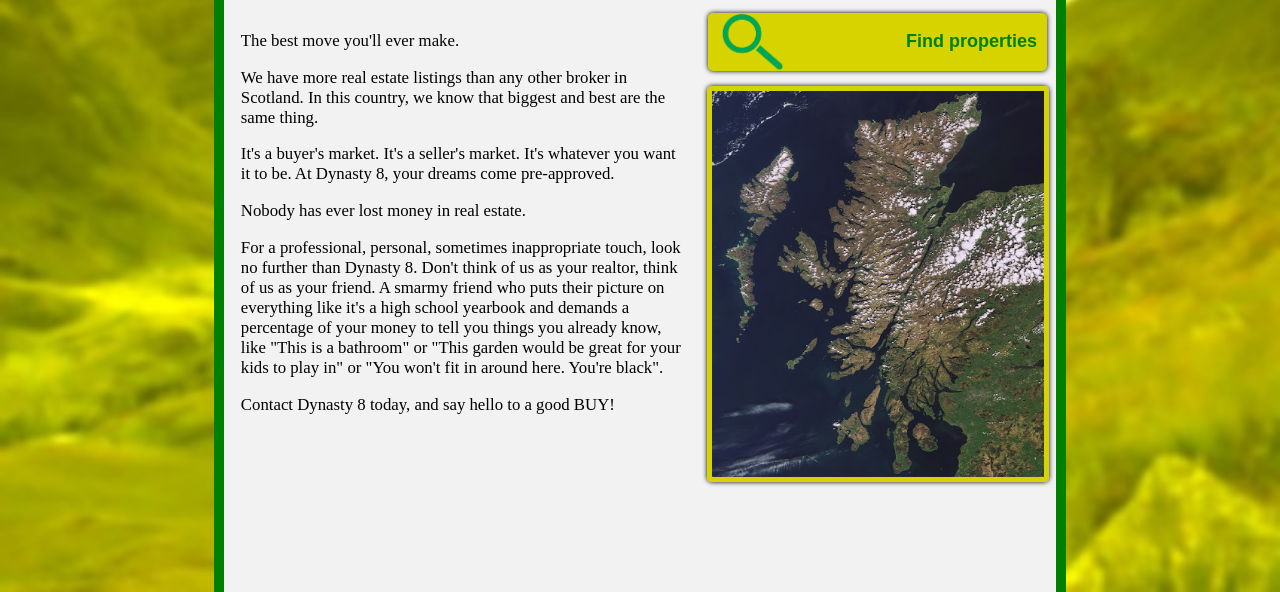
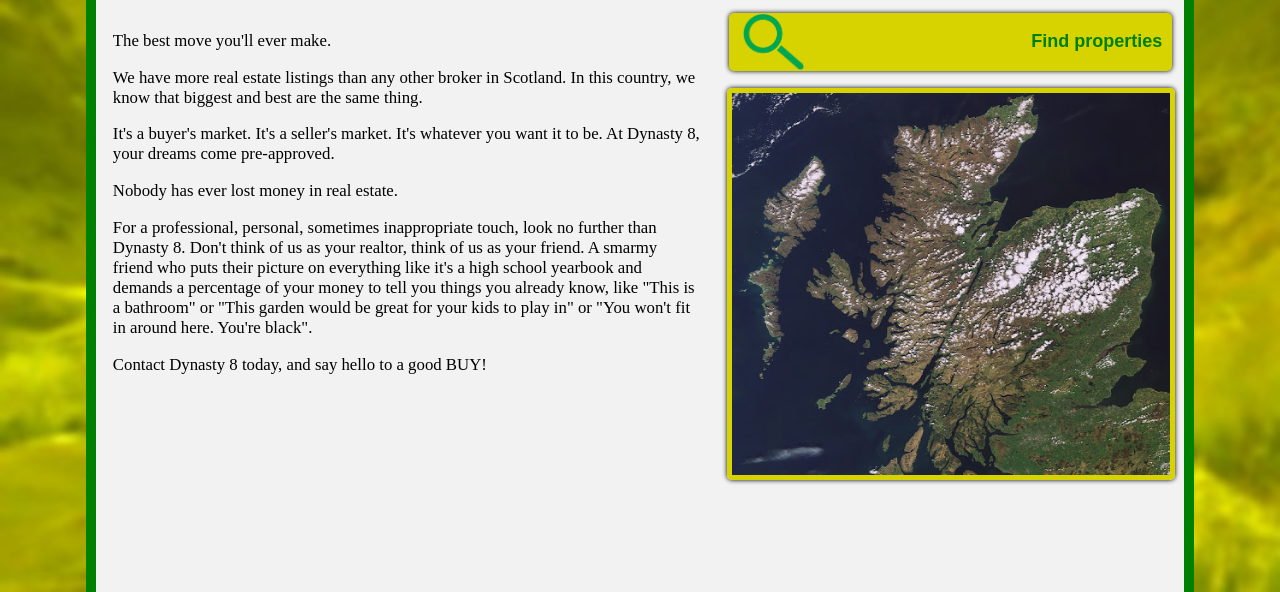
Before and after one commit to DragosR2020/Dynasty-8-GTA-V, a plain HTML site: page welcome/index.html in a window 1280 px wide. Shown: the part 208-800 px from the top of the page. Drawn offline with Linux system fonts and the light colour scheme; files whose address does not match are found by name.

Commit message:
Update style.css

```diff
--- a/welcome/style.css
+++ b/welcome/style.css
@@ -7,11 +7,11 @@
 }
 
 .container {
-  width: 65%;
+  width: 85%;
   margin: auto;
   display: grid;
   grid-template-columns: 1fr;
-  grid-template-rows: 0.3fr 2fr 1fr 0.2fr 0.5fr;
+  grid-template-rows: 0.3fr 1.3fr 1fr 0.5fr 0.5fr;
   grid-template-areas:
   "header"
   "description"
@@ -58,7 +58,7 @@
 .description {
   grid-area: description;
   padding: 1em;
-  font-size: 100%;
+  font-size: 60%;
 }
 
 .map {
```
